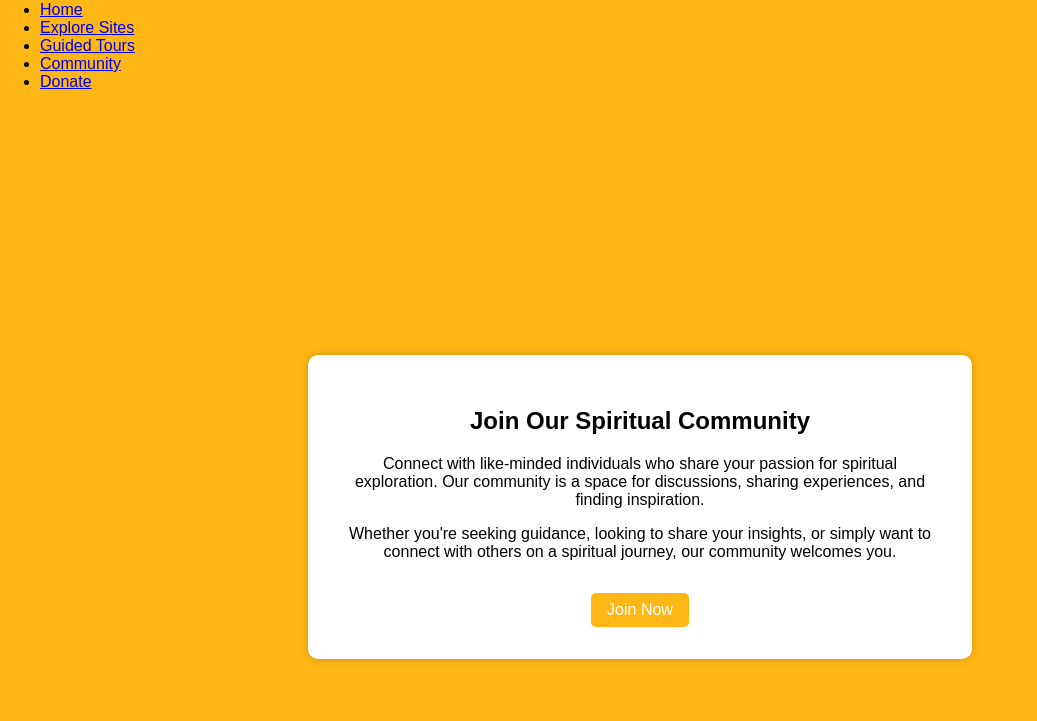
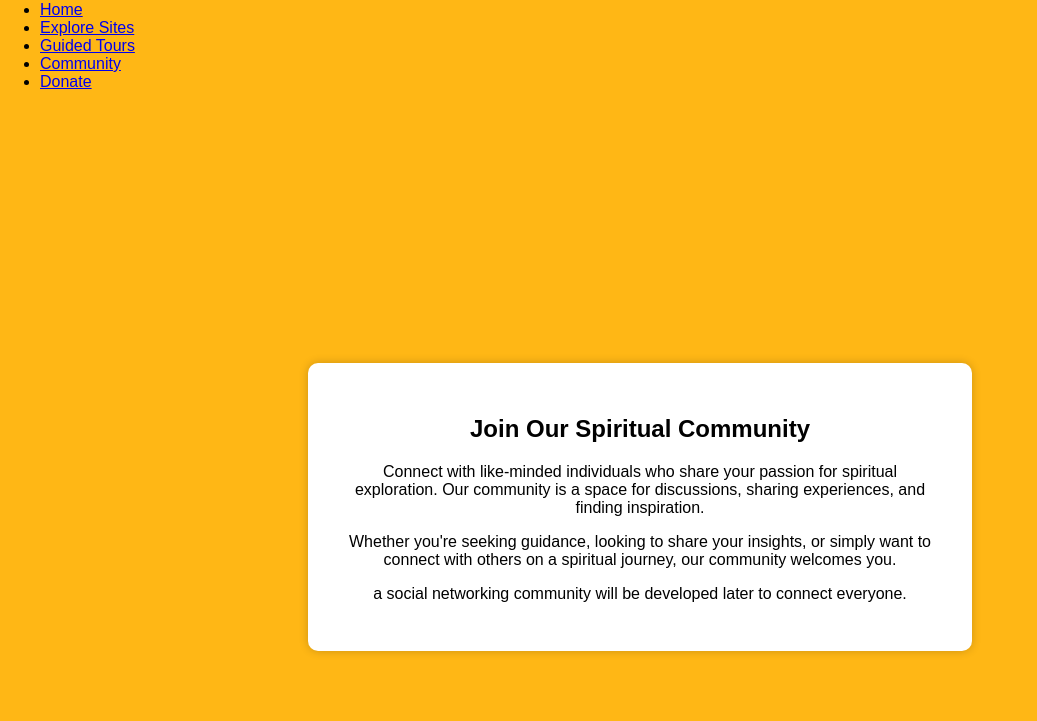
Before and after one commit to Ritwik1607/moksh.ai, a plain HTML site: page community.html in a window 1280 px wide. Shown: the part 79-800 px from the top of the page, without its empty margins (0-1037 px from the left). Drawn offline with Linux system fonts and the light colour scheme.

Commit message:
Update community.html

```diff
--- a/community.html
+++ b/community.html
@@ -22,7 +22,7 @@
             <h2>Join Our Spiritual Community</h2>
             <p>Connect with like-minded individuals who share your passion for spiritual exploration. Our community is a space for discussions, sharing experiences, and finding inspiration.</p>
             <p>Whether you're seeking guidance, looking to share your insights, or simply want to connect with others on a spiritual journey, our community welcomes you.</p>
-            <a href="#" class="cta-button">Join Now</a>
+            <p>a social networking community will be developed later to connect everyone.</p>
         </section>
     </main>
     <footer>
```
